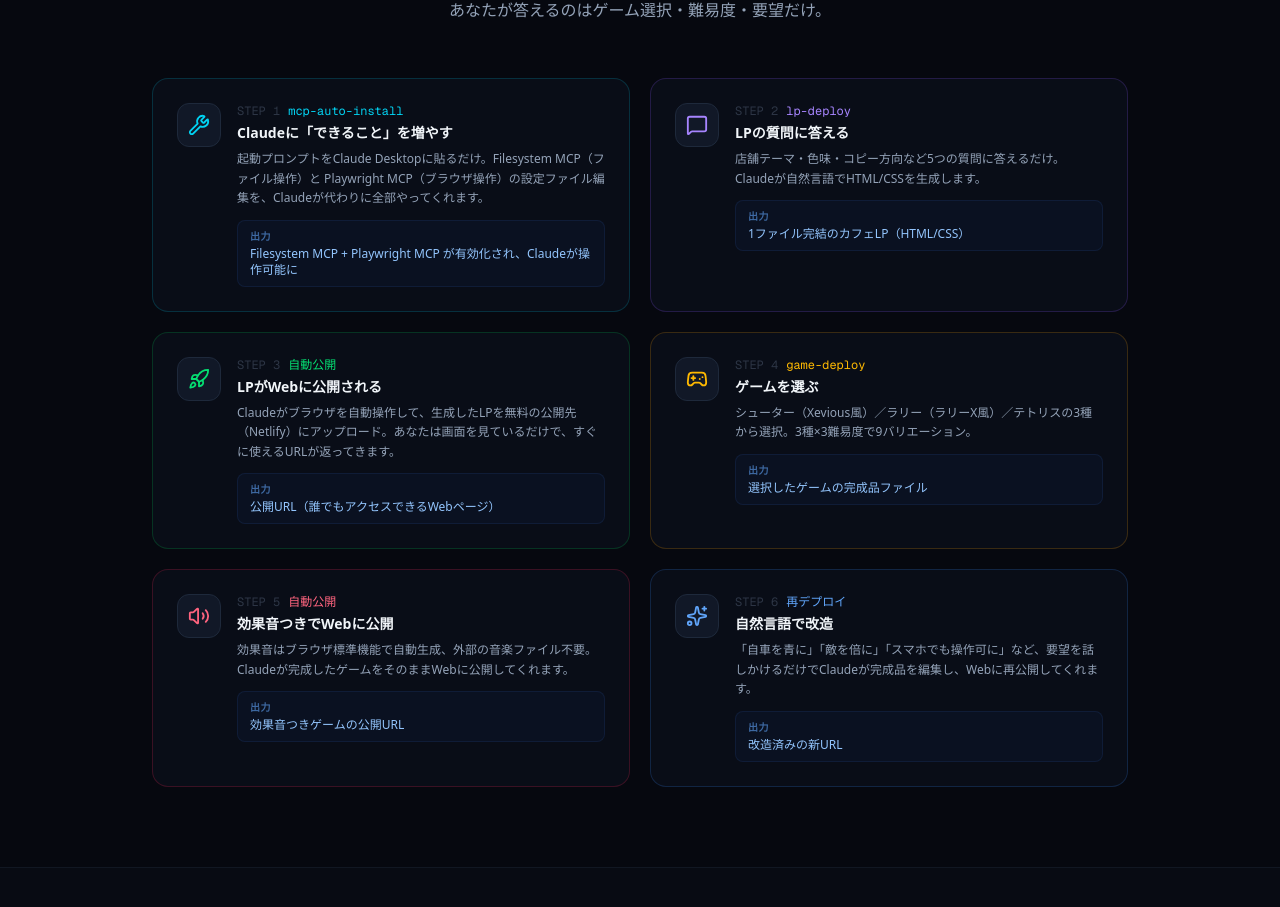
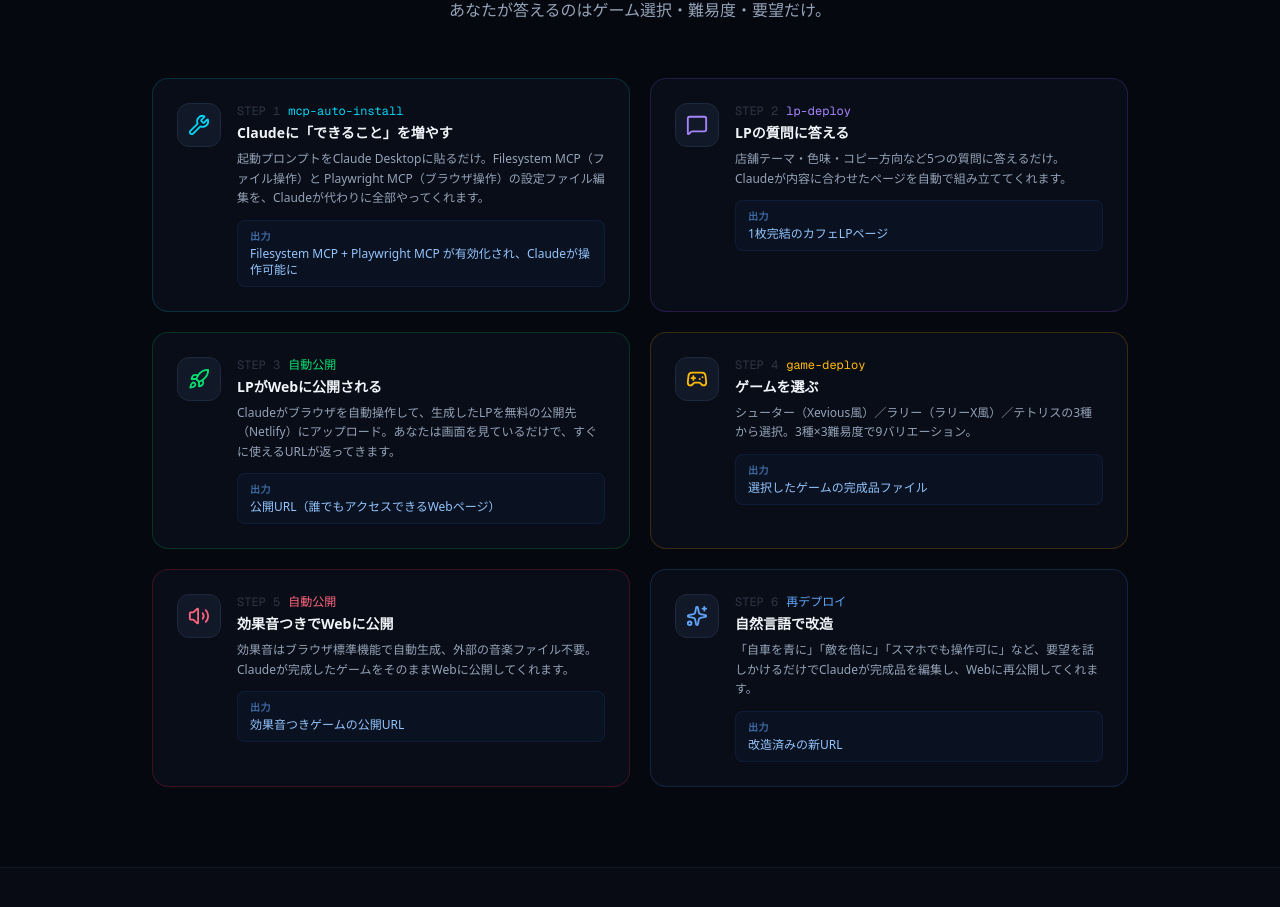
Before and after one commit to nobuyawat/skillport, a Next.js app: page /skills/claude-autodeploy-suite in a window 1280 px wide. Shown: the part 870-1777 px from the top of the page. Built offline with nearby package versions, Linux system fonts and the light colour scheme.

Commit message:
SkillPort LPの文言も非エンジニア向けに調整
- layout.tsx: メタ説明を Claude Code/Desktop 両対応に更新
- Cta: 「Claude Code または Claude Desktop」と明記
- AutoDeploy Suite STEP 2: HTML/CSS の技術用語を平易な表現に置換

```diff
--- a/src/app/layout.tsx
+++ b/src/app/layout.tsx
@@ -15,9 +15,11 @@ const geistMono = Geist_Mono({
 export const metadata: Metadata = {
   title: "SkillPort — 非エンジニアがAIで最強になる場所",
   description:
-    "Claude Code の Skills をダウンロードして質問に答えるだけ。非エンジニアでも AI ワークスペースを簡単に構築できます。",
+    "Claude Code / Claude Desktop で動く Skills のストア。話しかけるだけで Web 公開や自動化まで完結。非エンジニアでも AI ワークスペースを簡単に構築できます。",
   keywords: [
+    "Claude",
     "Claude Code",
+    "Claude Desktop",
     "Skills",
     "AI",
     "ワークスペース",
--- a/src/app/skills/claude-autodeploy-suite/page.tsx
+++ b/src/app/skills/claude-autodeploy-suite/page.tsx
@@ -53,8 +53,8 @@ const demoSteps = [
     icon: <MessageSquare size={22} />,
     title: "LPの質問に答える",
     command: "lp-deploy",
-    description: "店舗テーマ・色味・コピー方向など5つの質問に答えるだけ。Claudeが自然言語でHTML/CSSを生成します。",
-    output: "1ファイル完結のカフェLP（HTML/CSS）",
+    description: "店舗テーマ・色味・コピー方向など5つの質問に答えるだけ。Claudeが内容に合わせたページを自動で組み立ててくれます。",
+    output: "1枚完結のカフェLPページ",
     color: "text-violet-400",
     border: "border-violet-500/20",
   },
--- a/src/components/Cta.tsx
+++ b/src/components/Cta.tsx
@@ -22,7 +22,7 @@ export default function Cta() {
               AI で変えてみませんか。
             </h2>
             <p className="mt-4 text-text-readable text-base md:text-lg max-w-lg mx-auto">
-              無料の Skill から始められます。Claude Code があれば、すぐに使えます。
+              無料の Skill から始められます。Claude Code または Claude Desktop があれば、すぐに使えます。
             </p>
 
             <div className="mt-8 flex justify-center">
```
